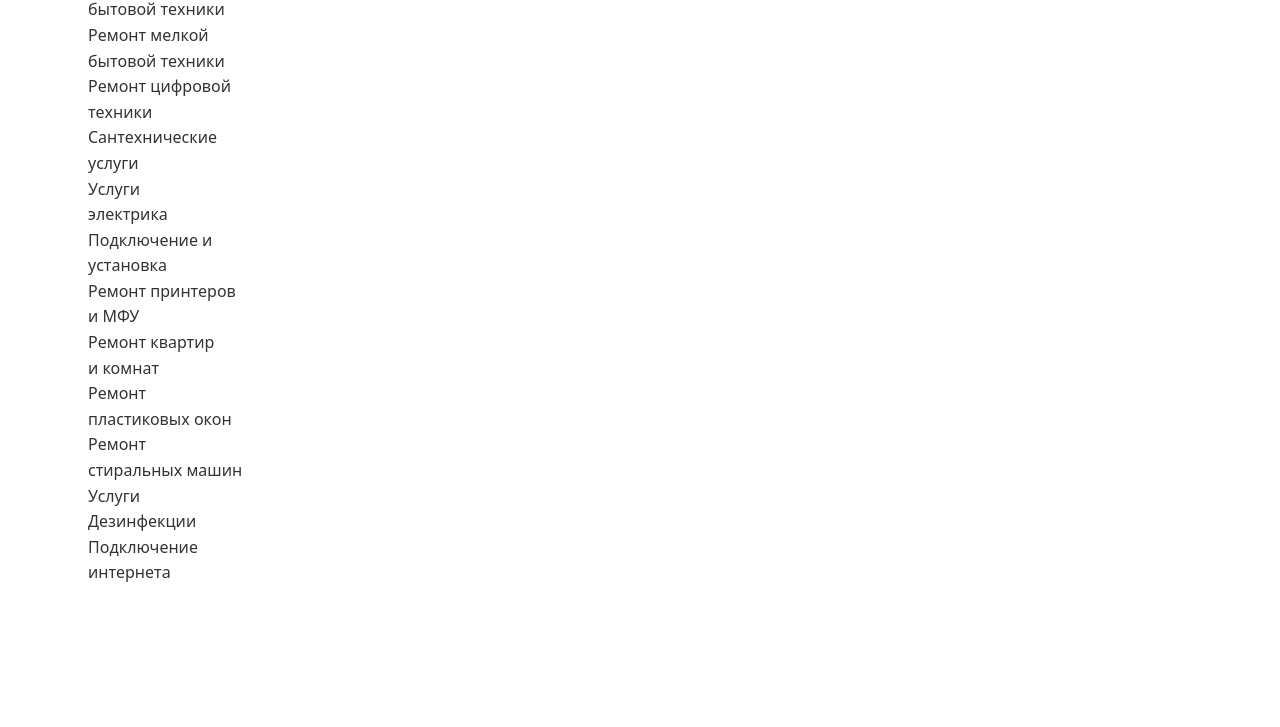
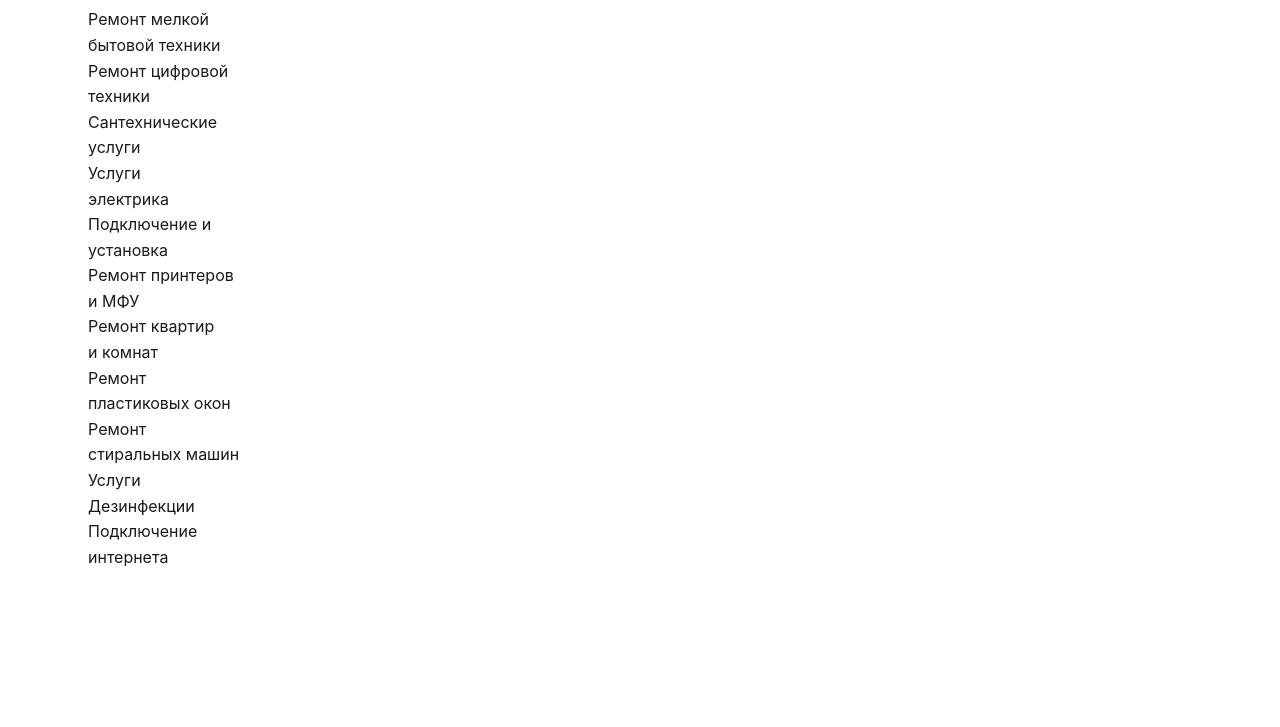
Before and after one commit to AndreyTsibin/spb-hot-line, a plain HTML site: page index.html in a window 1280 px wide. Shown: the part 430-1157 px from the top of the page. Drawn offline with Linux system fonts and the light colour scheme.

Commit message:
Добавить комментарии в CSS файлы о использовании переменных из base.css
- Удалены упоминания несуществующего variables.css из документации
- Исправлен путь к изображению testimonials__yandex-logo.jpg
- Добавлены комментарии во все CSS файлы с напоминанием использовать:
  * CSS переменные (цвета, изображения) из base.css
  * Базовые классы контейнеров и кнопок
  * Типографику и утилитарные классы
- Обновлены базовые стили в base.css (шрифт Inter, цвета текста)

🤖 Generated with [Claude Code](https://claude.ai/code)

Co-Authored-By: Claude <noreply@anthropic.com>

```diff
--- a/css/base.css
+++ b/css/base.css
@@ -36,6 +36,7 @@
 
     /* Фоновые цвета */
     --color-bg-primary: #ffffff;
+    --color-bg-hero: #F5F5F8;          /* Светло-серый фон для hero и faq секций */
 
     /* Изображения */
     --image-logo: url('../images/logo-lenremont.svg');
@@ -51,7 +52,7 @@
     --image-hero-washing-machine: url('../images/hero__service-icon--washing-machine.png');
     --image-hero-disinfection: url('../images/hero__service-icon--disinfection.svg');
     --image-hero-internet: url('../images/hero__service-icon--internet.svg');
-    --image-testimonials-yandex-logo: url('../images/testimonials__yandex-logo');
+    --image-testimonials-yandex-logo: url('../images/testimonials__yandex-logo.jpg');
     --image-testimonial-avatar-1: url('../images/testimonial-avatar-1.jpg');
     --image-testimonial-avatar-2: url('../images/testimonial-avatar-2.jpg');
     --image-testimonial-avatar-3: url('../images/testimonial-avatar-3.jpg');
@@ -81,10 +82,10 @@ html {
 }
 
 body {
-    font-family: system-ui, -apple-system, BlinkMacSystemFont, 'Segoe UI', Roboto, Oxygen, Ubuntu, Cantarell, sans-serif;
+    font-family: 'Inter', system-ui, -apple-system, BlinkMacSystemFont, 'Segoe UI', Roboto, Oxygen, Ubuntu, Cantarell, sans-serif;
     font-size: 1rem;
     line-height: 1.6;
-    color: #333;
+    color: #1a1a1a;
     background-color: #fff;
     overflow-x: hidden;
 }
--- a/css/header.css
+++ b/css/header.css
@@ -8,6 +8,12 @@
 - Информация о местоположении (СПб)
 - Контактные данные (телефон)
 - Кнопка CTA "Бесплатный звонок"
+
+ВАЖНО: Используйте CSS переменные и классы из base.css:
+- Цвета: var(--color-*)
+- Изображения: var(--image-*)
+- Базовые стили кнопок: .header__cta-button
+- Контейнеры: .header__container
 
 
 */
--- a/css/hero.css
+++ b/css/hero.css
@@ -8,6 +8,12 @@
 - Подзаголовок с номером горячей линии
 - Номер телефона (крупный)
 - Сетка из 12 услуг с иконками:
+
+ВАЖНО: Используйте CSS переменные и классы из base.css:
+- Цвета: var(--color-*)
+- Изображения услуг: var(--image-hero-*)
+- Фон секции: var(--color-bg-hero)
+- Контейнеры: .hero__container
   * Ремонт крупной бытовой техники
   * Ремонт мелкой бытовой техники
   * Ремонт цифровой техники
--- a/css/hotline.css
+++ b/css/hotline.css
@@ -9,6 +9,11 @@
 - Крупный номер телефона в красной кнопке
 - Адаптивная верстка
 
+ВАЖНО: Используйте CSS переменные и классы из base.css:
+- Цвета: var(--color-section-bg), var(--color-text-white)
+- Контейнеры: .hotline__container
+- Типографика: h2 (базовые стили)
+
 Классы БЭМ:
 .hotline - основной блок
 .hotline__title - заголовок
--- a/css/pricing.css
+++ b/css/pricing.css
@@ -6,6 +6,11 @@
 Стили для секции с ценами и табами:
 - Заголовок и подзаголовок секции
 - Навигация по табам (6 категорий):
+
+ВАЖНО: Используйте CSS переменные и классы из base.css:
+- Цвета: var(--color-*)
+- Контейнеры: .pricing__container
+- Типографика: h2, h3, h4 (базовые стили)
   * Бытовая техника
   * Цифровая техника
   * Компьютеры и оргтехника
--- a/css/responsive.css
+++ b/css/responsive.css
@@ -4,6 +4,12 @@
 ===========================================
 
 Медиа-запросы для всех разрешений экранов:
+
+ВАЖНО: Используйте CSS переменные и классы из base.css:
+- Все базовые классы контейнеров: .header__container, .hero__container и т.д.
+- Цвета: var(--color-*)
+- Типографика: используйте clamp() для адаптивных размеров шрифтов
+- Базовые стили секций и контейнеров уже адаптивны
 
 Брейкпоинты:
 - Mobile: до 640px (sm)
```
Also changed, not shown: css/contact-master.css (+7 -0 lines), css/contact.css (+8 -0 lines), css/faq.css (+7 -0 lines), css/testimonials.css (+7 -0 lines), 1 other file.
